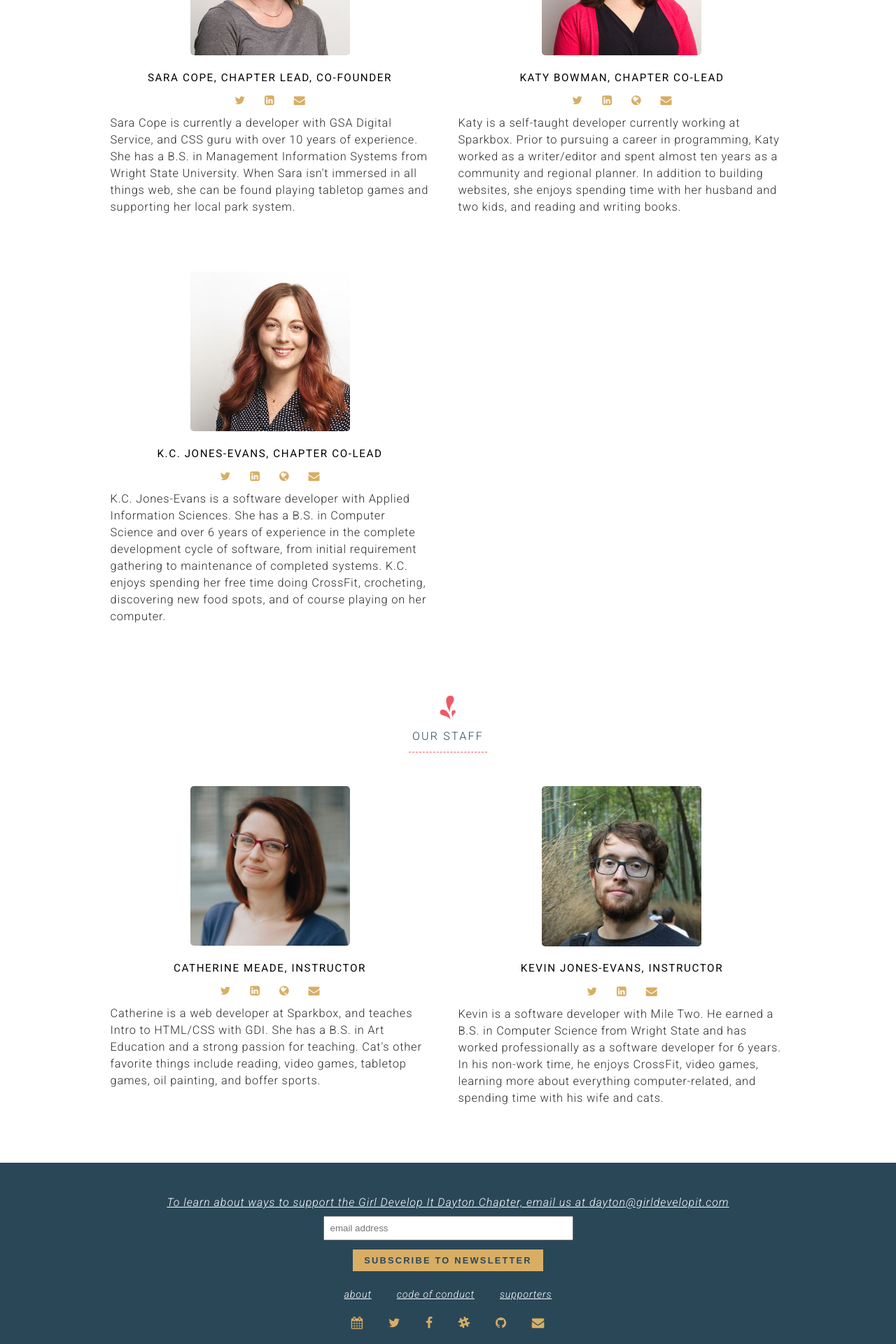
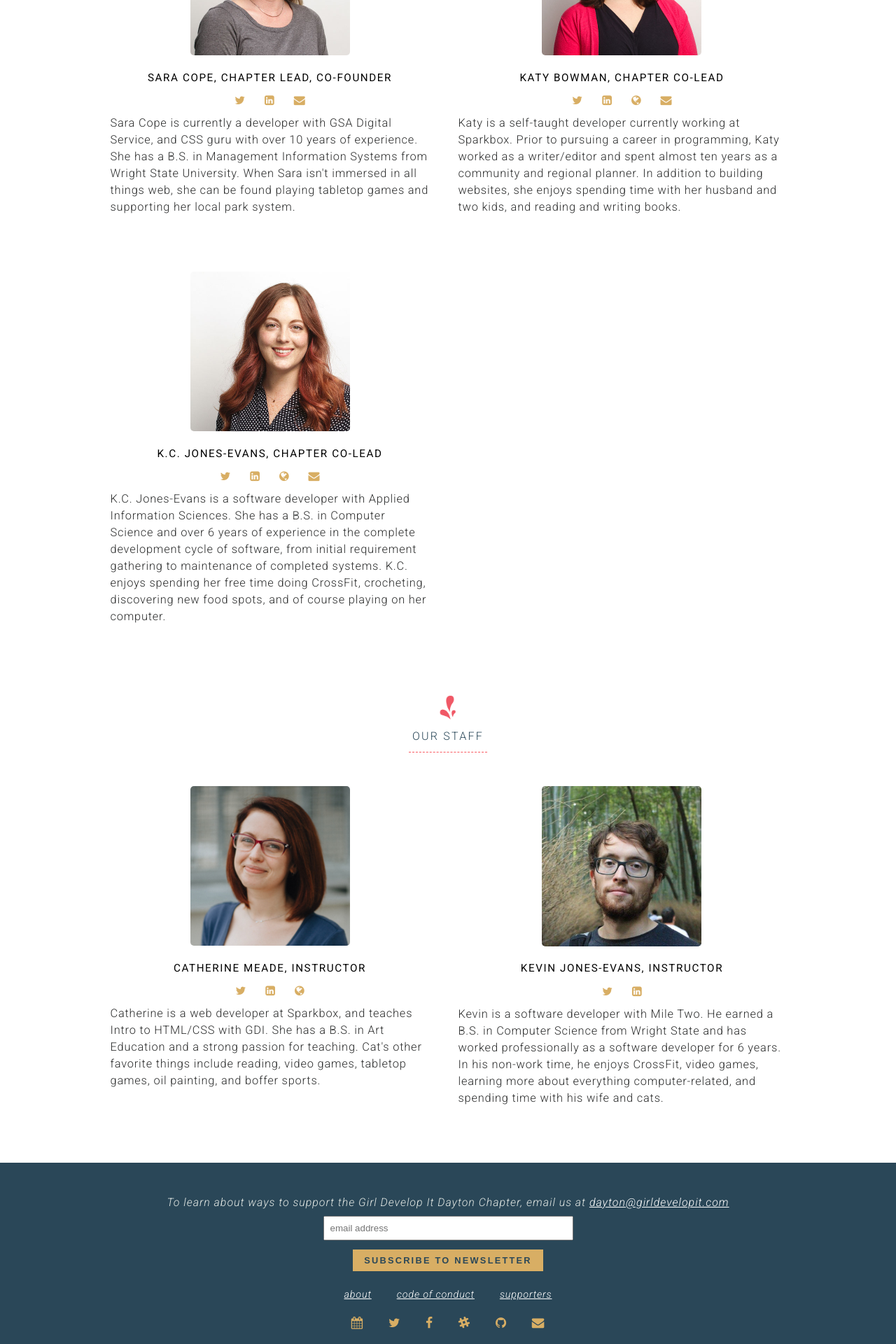
Before and after one commit to dytcodetogether/gdidayton, a Jekyll site: the page built from about.html, in a window 1280 px wide. Shown: the part 1528-3448 px from the top of the page at 70% size. Built offline with Jekyll 4.4.1, drawn with Linux system fonts in a browser that asks for light colours; nearby versions of some CDN libraries.

Commit message:
edited emails

```diff
--- a/about.html
+++ b/about.html
@@ -74,10 +74,10 @@
         <img alt="KC Jones Evans" src="{{site.baseurl}}/img/people/kcjonesevans.jpg" />
         <h3>K.C. Jones-Evans, Chapter Co-Lead</h3>
         <div class="profile-links">
-          <a target="_blank" href="https://twitter.com" aria-label="K.C. Jones-Evans Twitter"><i class="profile-icon fa fa-twitter"></i></a>
+          <a target="_blank" href="https://twitter.com/kcjonesevans" aria-label="K.C. Jones-Evans Twitter"><i class="profile-icon fa fa-twitter"></i></a>
           <a target="_blank" href="https://www.linkedin.com/in/kcjonesevans/" aria-label="K.C. Jones-Evans LinkedIn"><i class="profile-icon fa fa-linkedin-square"></i></a>
           <a target="_blank" href="http://kcjonesevans.com" aria-label="K.C. Jones-Evans Website"><i class="profile-icon fa fa-globe"></i>
-          <a target="_blank" href="mailto:dayton@girldevelopit.com" aria-label="K.C. Jones-Evans Email"><i class="profile-icon fa fa-envelope"></i>
+          <a target="_blank" href="mailto:kc@girldevelopit.com" aria-label="K.C. Jones-Evans Email"><i class="profile-icon fa fa-envelope"></i>
         </div>
         <p>
           K.C. Jones-Evans is a software developer with Applied Information Sciences. She has a B.S. in Computer Science and over 6 years of experience in the complete development cycle of software, from initial requirement gathering to maintenance of completed systems. K.C. enjoys spending her free time doing CrossFit, crocheting, discovering new food spots, and of course playing on her computer.
@@ -98,7 +98,6 @@
           <a target="_blank" href="https://twitter.com/catheraaine" aria-label="Catherine Meade Twitter"><i class="profile-icon fa fa-twitter"></i></a>
           <a target="_blank" href="https://www.linkedin.com/in/catheraaine/" aria-label="Catherine Meade LinkedIn"><i class="profile-icon fa fa-linkedin-square"></i></a>
           <a target="_blank" href="http://catheraaine.com" aria-label="Catherine Meade Website"><i class="profile-icon fa fa-globe"></i>
-          <a target="_blank" href="mailto:dayton@girldevelopit.com" aria-label="K.C. Jones-Evans Email"><i class="profile-icon fa fa-envelope"></i>
         </div>
         <p>
           Catherine is a web developer at Sparkbox, and teaches Intro to HTML/CSS with GDI. She has a B.S. in Art Education and a strong passion for teaching. Cat's other favorite things include reading, video games, tabletop games, oil painting, and boffer sports.
@@ -110,9 +109,7 @@
         <h3>Kevin Jones-Evans, Instructor</h3>
         <div class="profile-links">
           <a target="_blank" href="https://twitter.com/kevinjonesevans" aria-label="Kevin Jones-Evans Twitter"><i class="profile-icon fa fa-twitter"></i></a>
-          <a target="_blank" href="https://www.linkedin.com/in/kevin-jones-evans-74825435/" aria-label="Kevin Jones-Evans LinkedIn"><i class="profile-icon fa fa-linkedin-square"></i></a>
-          <a target="_blank" href="mailto:dayton@girldevelopit.com" aria-label="Kevin Jones-Evans Email"><i class="profile-icon fa fa-envelope"></i>
-        </div>
+          <a target="_blank" href="https://www.linkedin.com/in/kevin-jones-evans-74825435/" aria-label="Kevin Jones-Evans LinkedIn"><i class="profile-icon fa fa-linkedin-square"></i></a>        </div>
         <p>
           Kevin is a software developer with Mile Two. He earned a B.S. in Computer Science from Wright State and has worked professionally as a software developer for 6 years. In his non-work time, he enjoys CrossFit, video games, learning more about everything computer-related, and spending time with his wife and cats.
         </p>
```
